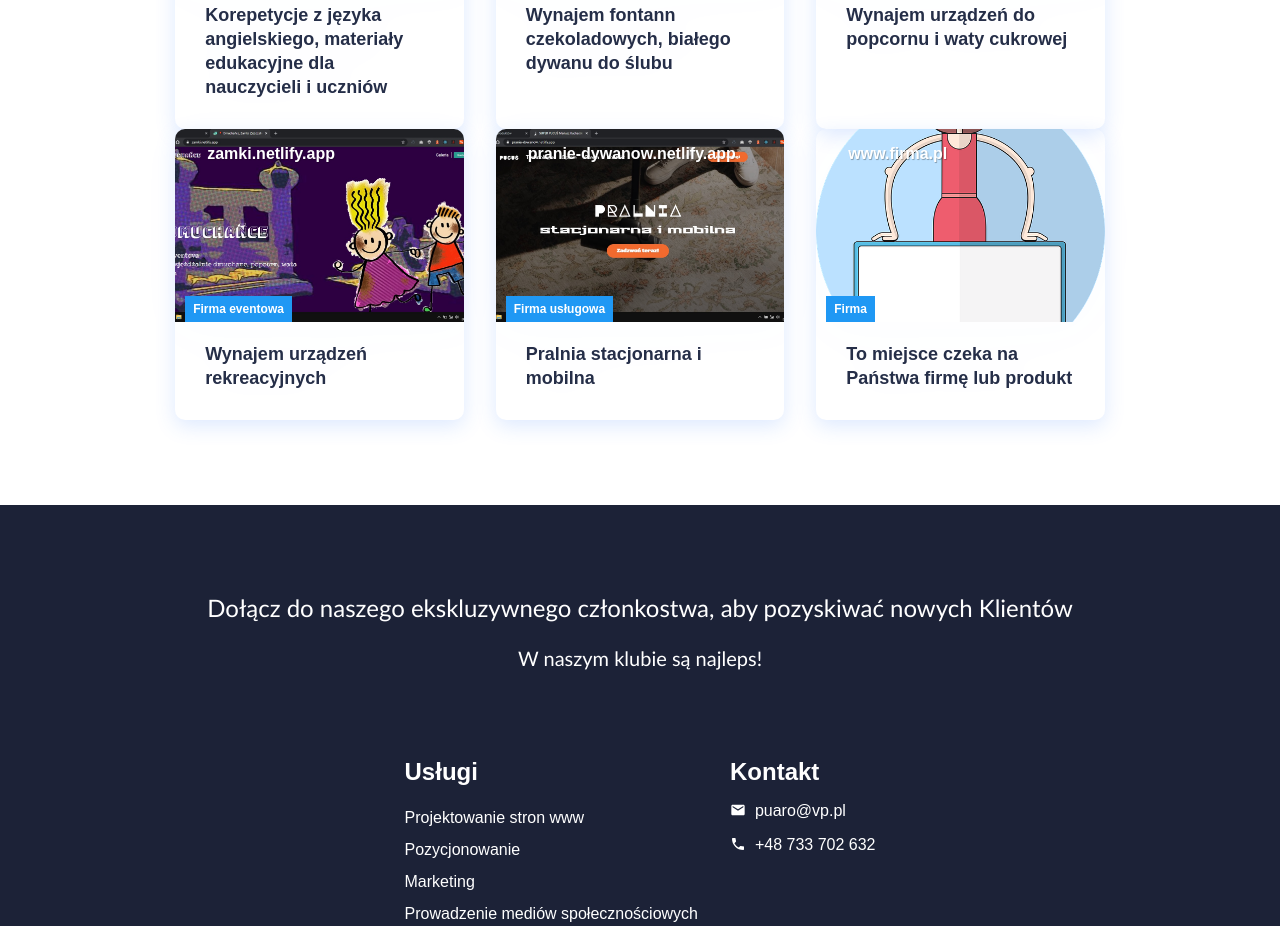
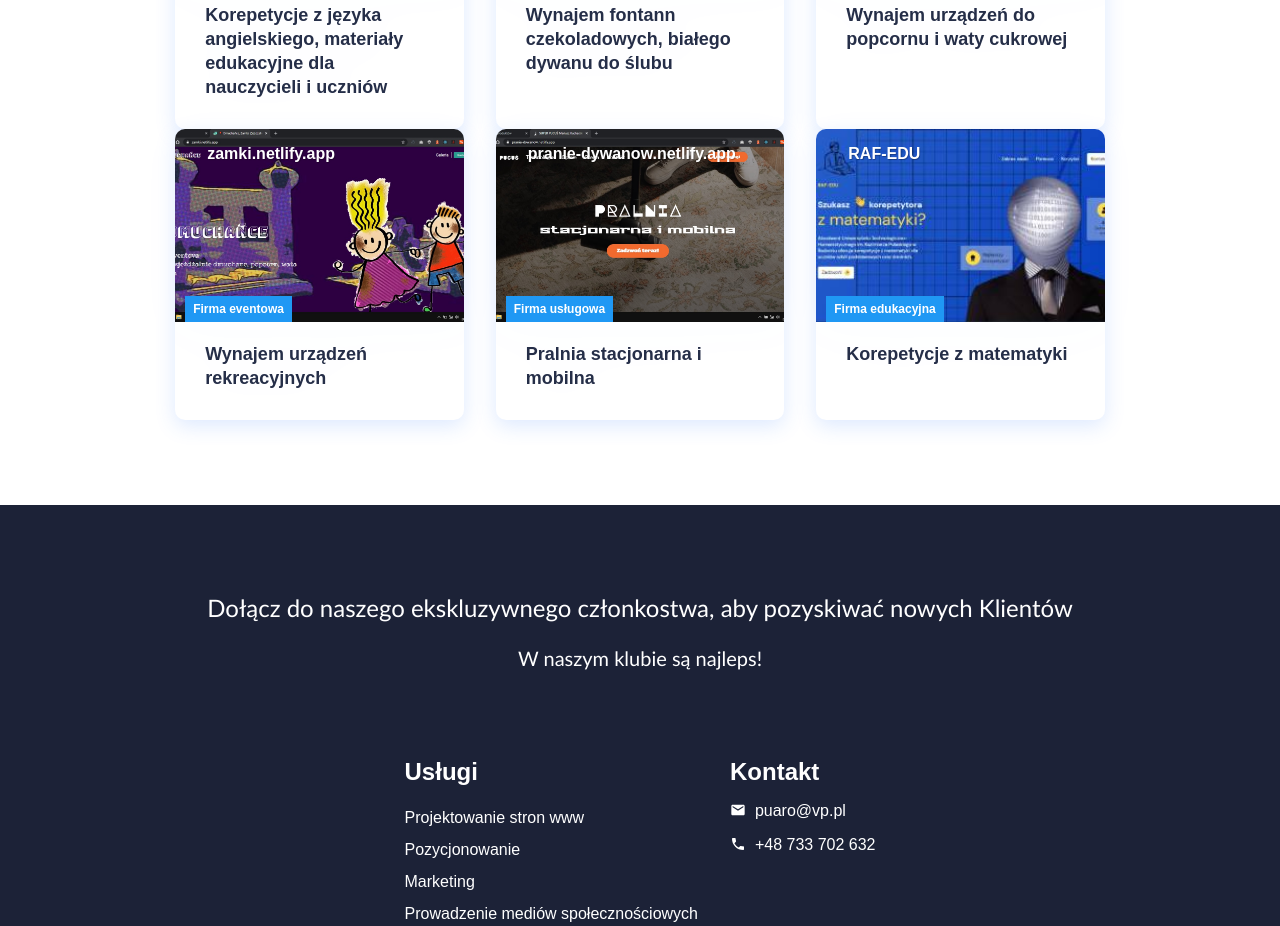
Before and after one commit to AdamBabinicz/najlepsze-firmy, a React (Create React App) app: page /cards in a window 1280 px wide. Shown: the part 840-1766 px from the top of the page. Built offline with nearby package versions, Linux system fonts and the light colour scheme.

Commit message:
dodałem 1 firmę

```diff
--- a/src/components/pages/Products/Cards.js
+++ b/src/components/pages/Products/Cards.js
@@ -102,13 +102,13 @@ function Cards() {
                 }
               />
               <CardItem
-                src="images/woman.svg"
-                text="To miejsce czeka na Państwa firmę lub produkt"
-                label="Firma"
+                src="images/korepetycje.jpg"
+                text="Korepetycje z matematyki"
+                label="Firma edukacyjna"
                 path=""
                 url={
-                  <a href="#" target="_blank">
-                    www.firma.pl
+                  <a href="https://korepetycje.netlify.app" target="_blank">
+                    RAF-EDU
                   </a>
                 }
               />
```
Also changed, not shown: public/images/korepetycje.jpg (added).
